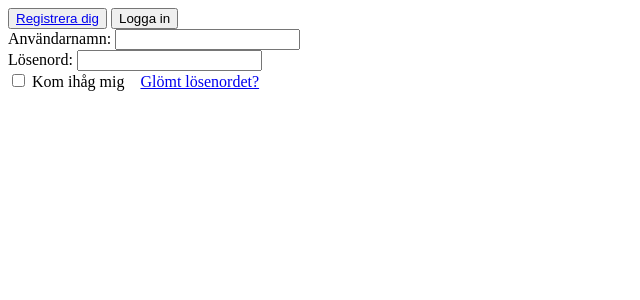
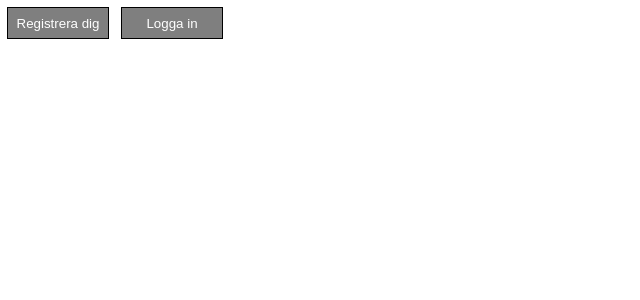
Before and after one commit to rikardnordahlte16d/Webbserverprogrammering, a PHP site: page / in a window 1280 px wide. Shown: the top 300 px of the page, without its empty margins (0-640 px from the left). Run offline with PHP 8.4, Linux system fonts and the light colour scheme.

Commit message:
bygger upp css och sånt

```diff
--- /dev/null
+++ b/uppgifter/forum/css/index.css
@@ -0,0 +1,13 @@
+a:link {
+	text-decoration:none;
+	color:white;
+}
+#login_buttons > button {
+	border:none;
+	outline: 1px solid black;
+	background-color:rgba(0,0,0,0.5);
+	width:100px;
+	height:30px;
+	margin-right:10px;
+	color:white;
+}
--- a/uppgifter/forum/index.php
+++ b/uppgifter/forum/index.php
@@ -3,14 +3,16 @@
 	<head>
 		<title>PWO Addicts</title>
 		<meta charset="UTF-8">
-		<style type="text/css"></style>
+		<link rel="stylesheet" href="css/index.css">
 	</head>
 	<body>
-		<div id="login_buttons">
-			<button><a href="register.php">Registrera dig</a></button>
-			<button>Logga in</button>
-		</div>
-		<div id="login_field">
+		<form>
+			<div id="login_buttons">
+				<button><a href="register.php">Registrera dig</a></button>
+				<button>Logga in</button>
+			</div>
+		</form>
+		<div id="login_field" style="display:none">
 			Användarnamn: <input type="text"/><br/>
 			Lösenord: <input type="password"/><br/>
 			<input type="checkbox"/> Kom ihåg mig &nbsp&nbsp&nbsp<a href="resetpassword.php">Glömt lösenordet?</a>
```
